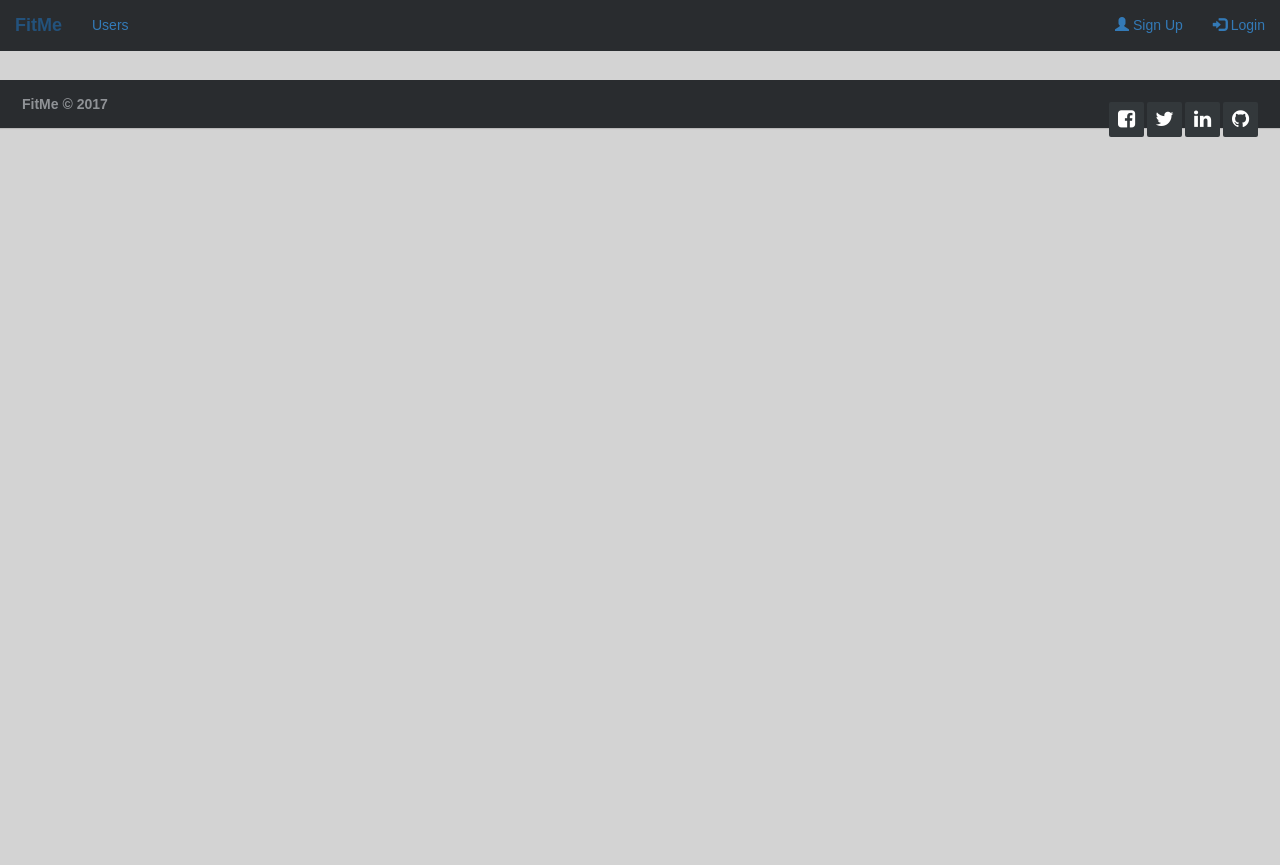
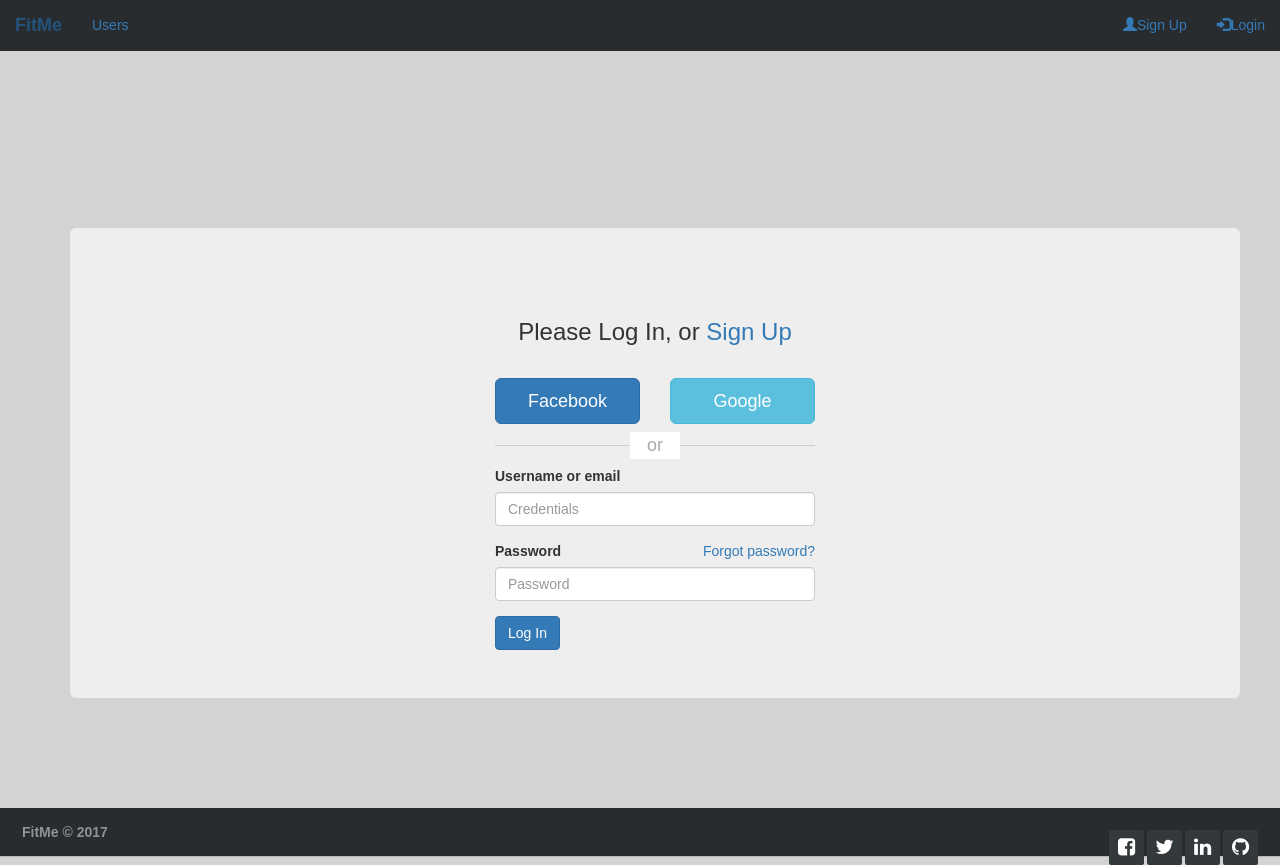
Before and after one commit to rgnrlthbrk/FitMeFrontEnd, an Angular app: page /login in a window 1280 px wide. Before the commit this address led to /. Before the commit the page ends 800 px from the top, so only its background shows below. Built offline with nearby package versions, Linux system fonts and the light colour scheme.

Commit message:
0.2
Login + Registration form design

```diff
--- a/src/app/pages/bar/header/navigation.component.html
+++ b/src/app/pages/bar/header/navigation.component.html
@@ -8,8 +8,8 @@
       <li><a routerLink="/users">Users</a></li>
     </ul>
     <ul class="nav navbar-nav navbar-right">
-      <li><a routerLink="/home"><span class="glyphicon glyphicon-user"></span> Sign Up</a></li>
-      <li><a routerLink="/home"><span class="glyphicon glyphicon-log-in"></span> Login</a></li>
+      <li><a routerLink="/registration"><span class="glyphicon glyphicon-user"></span>Sign Up</a></li>
+      <li><a routerLink="/login"><span class="glyphicon glyphicon-log-in"></span>Login</a></li>
     </ul>
   </div>
 </nav>
--- /dev/null
+++ b/src/app/pages/form_login/LoginBean.ts
@@ -0,0 +1,71 @@
+export class LoginBean {
+  get google(): string {
+    return this._google;
+  }
+
+  get facebook(): string {
+    return this._facebook;
+  }
+
+  get signup(): string {
+    return this._signup;
+  }
+
+  get login(): string {
+    return this._login;
+  }
+
+  get credentials(): string {
+    return this._credentials;
+  }
+
+  get forgottenpassword(): string {
+    return this._forgottenpassword;
+  }
+
+  get btnlogin(): string {
+    return this._btnlogin;
+  }
+
+  get or(): string {
+    return this._or;
+  }
+
+  get password(): string {
+    return this._password;
+  }
+
+  get placeholdercredentials(): string {
+    return this._placeholdercredentials;
+  }
+
+  get placeholderpassword(): string {
+    return this._placeholderpassword;
+  }
+
+  private _login: string;
+  private _signup: string;
+  private _facebook: string;
+  private _google: string;
+  private _credentials: string;
+  private _forgottenpassword: string;
+  private _btnlogin: string;
+  private _or: string;
+  private _password: string;
+  private _placeholdercredentials: string;
+  private _placeholderpassword: string;
+
+  constructor() {
+    this._login                  = 'Please Log In, or ';
+    this._signup                 = 'Sign Up';
+    this._facebook               = 'Facebook';
+    this._google                 = 'Google';
+    this._credentials            = 'Username or email';
+    this._password               = 'Password';
+    this._forgottenpassword      = 'Forgot password?';
+    this._btnlogin               = 'Log In';
+    this._or                     = 'or';
+    this._placeholdercredentials = 'Credentials';
+    this._placeholderpassword    = 'Password';
+  }
+}
--- a/src/app/pages/form_login/login.component.css
+++ b/src/app/pages/form_login/login.component.css
@@ -1,107 +1,40 @@
-.panel-login {
-  border-color: #ccc;
-  -webkit-box-shadow: 0px 2px 3px 0px rgba(0, 0, 0, 0.2);
-  -moz-box-shadow: 0px 2px 3px 0px rgba(0, 0, 0, 0.2);
-  box-shadow: 0px 2px 3px 0px rgba(0, 0, 0, 0.2);
+body {
+  padding-top: 15px;
+  font-size: 12px
 }
-
-.panel-login > .panel-heading {
-  color: #00415d;
+.container{
+  padding-top: 20%;
+}
+.main {
+  max-width: 320px;
+  margin: 0 auto;
+}
+.login-or {
+  position: relative;
+  font-size: 18px;
+  color: #aaa;
+  margin-top: 10px;
+  margin-bottom: 10px;
+  padding-top: 10px;
+  padding-bottom: 10px;
+}
+.span-or {
+  display: block;
+  position: absolute;
+  left: 50%;
+  top: -2px;
+  margin-left: -25px;
   background-color: #fff;
-  border-color: #fff;
+  width: 50px;
   text-align: center;
 }
-
-.panel-login > .panel-heading a {
-  text-decoration: none;
-  color: #666;
-  font-weight: bold;
-  font-size: 15px;
-  -webkit-transition: all 0.1s linear;
-  -moz-transition: all 0.1s linear;
-  transition: all 0.1s linear;
+.hr-or {
+  background-color: #cdcdcd;
+  height: 1px;
+  margin-top: 0px !important;
+  margin-bottom: 0px !important;
 }
-
-.panel-login > .panel-heading a.active {
-  color: #029f5b;
-  font-size: 18px;
+h3 {
+  text-align: center;
+  line-height: 300%;
 }
-
-.panel-login > .panel-heading hr {
-  margin-top: 10px;
-  margin-bottom: 0px;
-  clear: both;
-  border: 0;
-  height: 1px;
-  background-image: -webkit-linear-gradient(left, rgba(0, 0, 0, 0), rgba(0, 0, 0, 0.15), rgba(0, 0, 0, 0));
-  background-image: -moz-linear-gradient(left, rgba(0, 0, 0, 0), rgba(0, 0, 0, 0.15), rgba(0, 0, 0, 0));
-  background-image: -ms-linear-gradient(left, rgba(0, 0, 0, 0), rgba(0, 0, 0, 0.15), rgba(0, 0, 0, 0));
-  background-image: -o-linear-gradient(left, rgba(0, 0, 0, 0), rgba(0, 0, 0, 0.15), rgba(0, 0, 0, 0));
-}
-
-.panel-login input[type="text"], .panel-login input[type="email"], .panel-login input[type="password"] {
-  height: 45px;
-  border: 1px solid #ddd;
-  font-size: 16px;
-  -webkit-transition: all 0.1s linear;
-  -moz-transition: all 0.1s linear;
-  transition: all 0.1s linear;
-}
-
-.panel-login input:hover,
-.panel-login input:focus {
-  outline: none;
-  -webkit-box-shadow: none;
-  -moz-box-shadow: none;
-  box-shadow: none;
-  border-color: #ccc;
-}
-
-.btn-login {
-  background-color: #59B2E0;
-  outline: none;
-  color: #fff;
-  font-size: 14px;
-  height: auto;
-  font-weight: normal;
-  padding: 14px 0;
-  text-transform: uppercase;
-  border-color: #59B2E6;
-}
-
-.btn-login:hover,
-.btn-login:focus {
-  color: #fff;
-  background-color: #53A3CD;
-  border-color: #53A3CD;
-}
-
-.forgot-password {
-  text-decoration: underline;
-  color: #888;
-}
-
-.forgot-password:hover,
-.forgot-password:focus {
-  text-decoration: underline;
-  color: #666;
-}
-
-.btn-register {
-  background-color: #1CB94E;
-  outline: none;
-  color: #fff;
-  font-size: 14px;
-  height: auto;
-  font-weight: normal;
-  padding: 14px 0;
-  text-transform: uppercase;
-  border-color: #1CB94A;
-}
-
-.btn-register:hover,
-.btn-register:focus {
-  color: #fff;
-  background-color: #1CA347;
-  border-color: #1CA347;
-}
--- a/src/app/pages/form_login/login.component.html
+++ b/src/app/pages/form_login/login.component.html
@@ -1,45 +1,35 @@
-<form id="login-form" action="\" method="post" role="form"
-      style="display: block;">
-  <div class="form-group">
-    <input type="text" name="username" id="username" tabindex="1" class="form-control"
-           placeholder="Username" value="">
-  </div>
-  <div class="form-group">
-    <input type="password" name="password" id="password" tabindex="2" class="form-control"
-           placeholder="Password">
-  </div>
-  <div class="form-group text-center">
-    <input type="checkbox" tabindex="3" class="" name="remember" id="remember">
-    <label for="remember"> Remember Me</label>
-  </div>
-  <div class="form-group">
-    <div class="row">
-      <div class="col-sm-6 col-sm-offset-3">
-        <input type="submit" name="login-submit" id="login-submit" tabindex="4"
-               class="form-control btn btn-login" value="Log In">
+<div class="container">
+  <div class="row">
+    <div class="jumbotron">
+      <div class="main">
+        <h3>{{loginBean.login}}<a routerLink="/registration">{{ loginBean.signup }}</a></h3>
+        <div class="row">
+          <div class="col-xs-6 col-sm-6 col-md-6">
+            <a href="#" class="btn btn-lg btn-primary btn-block">{{ loginBean.facebook }}</a>
+          </div>
+          <div class="col-xs-6 col-sm-6 col-md-6">
+            <a href="#" class="btn btn-lg btn-info btn-block">{{ loginBean.google }}</a>
+          </div>
+        </div>
+        <div class="login-or">
+          <hr class="hr-or">
+          <span class="span-or">{{ loginBean.or }}</span>
+        </div>
+        <form role="form" action="\home" method="post" >
+          <div class="form-group">
+            <label for="inputUsernameEmail">{{ loginBean.credentials }}</label>
+            <input type="text" class="form-control" id="inputUsernameEmail" placeholder="{{ loginBean.placeholdercredentials }}">
+          </div>
+          <div class="form-group">
+            <a class="pull-right" href="#">{{ loginBean.forgottenpassword }}</a>
+            <label for="inputPassword">{{ loginBean.password }}</label>
+            <input type="password" class="form-control" id="inputPassword" placeholder="{{ loginBean.placeholderpassword }}">
+          </div>
+          <button type="submit" class="btn btn btn-primary">
+            {{ loginBean.btnlogin }}
+          </button>
+        </form>
       </div>
     </div>
   </div>
-  <div class="form-group">
-    <div class="row">
-      <div class="col-lg-12">
-        <div class="text-center">
-          <a href="\forgottenPassword" tabindex="5" class="forgot-password">Forgot Password?</a>
-        </div>
-      </div>
-    </div>
-  </div>
-</form>
-
-
-<!--
-  <div class="list list-inset">
-    <label class="item item-input">
-      <input type="text" placeholder="Username" ng-model="data.username">
-    </label>
-    <label class="item item-input">
-      <input type="password" placeholder="Password" ng-model="data.password">
-    </label>
-  </div>
-  <button class="button button-block button-calm" ng-click="login()">Login</button>
--->
+</div>
--- /dev/null
+++ b/src/app/pages/form_registration/RegistrationBean.ts
@@ -0,0 +1,41 @@
+export class RegistrationBean {
+  get placeholderusername(): string {
+    return this._placeholderusername;
+  }
+
+  get placeholderemail(): string {
+    return this._placeholderemail;
+  }
+
+  get placeholderpassword(): string {
+    return this._placeholderpassword;
+  }
+
+  get placeholderconfirmPassword(): string {
+    return this._placeholderconfirmPassword;
+  }
+
+  get submit(): string {
+    return this._submit;
+  }
+
+  get title(): string {
+    return this._title;
+  }
+
+  private _placeholderusername: string;
+  private _placeholderemail: string;
+  private _placeholderpassword: string;
+  private _placeholderconfirmPassword: string;
+  private _submit: string;
+  private _title: string;
+
+  constructor() {
+    this._title                      = 'Please register';
+    this._placeholderusername        = 'Username';
+    this._placeholderemail           = 'E-mail';
+    this._placeholderpassword        = 'Password';
+    this._placeholderconfirmPassword = 'Confirm password';
+    this._submit                     = 'Submit';
+  }
+}
--- a/src/app/pages/form_registration/registration.component.css
+++ b/src/app/pages/form_registration/registration.component.css
@@ -0,0 +1,11 @@
+body {
+  padding-top: 15px;
+  font-size: 12px
+}
+.container{
+  padding-top: 20%;
+}
+.main {
+  max-width: 320px;
+  margin: 0 auto;
+}
--- a/src/app/pages/form_registration/registration.component.html
+++ b/src/app/pages/form_registration/registration.component.html
@@ -1,26 +1,31 @@
+<div class="container">
+  <div class="row">
+    <div class="jumbotron">
+      <div class="main">
+        <h3>{{ registrationBean.title }}</h3>
         <form id="register-form" action="\login" method="post" role="form">
           <div class="form-group">
             <input type="text" name="username" id="username" tabindex="1" class="form-control"
-           placeholder="Username" value="">
+                   placeholder="{{ registrationBean.placeholderusername }}" value="">
           </div>
           <div class="form-group">
             <input type="email" name="email" id="email" tabindex="1" class="form-control"
-           placeholder="Email Address" value="">
+                   placeholder="{{ registrationBean.placeholderemail }}" value="">
           </div>
           <div class="form-group">
             <input type="password" name="password" id="password" tabindex="2" class="form-control"
-           placeholder="Password">
+                   placeholder="{{ registrationBean.placeholderpassword }}">
           </div>
           <div class="form-group">
             <input type="password" name="confirm-password" id="confirm-password" tabindex="2" class="form-control"
-           placeholder="Confirm Password">
+                   placeholder="{{ registrationBean.placeholderconfirmPassword }}">
           </div>
           <div class="form-group">
-    <div class="row">
-      <div class="col-sm-6 col-sm-offset-3">
-        <input type="submit" name="register-submit" id="register-submit" tabindex="4"
-               class="form-control btn btn-register" value="Register Now">
+              <button type="submit" class="btn btn btn-primary" value="Register Now">{{ registrationBean.submit }}
+              </button>
+          </div>
+        </form>
       </div>
     </div>
   </div>
-</form>
+</div>
--- a/src/app/pages/form_registration/registration.component.ts
+++ b/src/app/pages/form_registration/registration.component.ts
@@ -1,13 +1,15 @@
 import { Component } from '@angular/core';
+import { RegistrationBean } from './RegistrationBean';
 
 @Component({
   selector:    'registration-custom',
   templateUrl: './registration.component.html',
-  styleUrls:   [ './registration.component.css' ]
+  styleUrls:   [ './registration.component.css' ],
+  providers:   [ RegistrationBean ]
 })
 
 export class RegistrationComponent {
-  constructor() {
+  constructor(public registrationBean: RegistrationBean) {
   }
 
 }
```
Also changed, not shown: src/app/app-routing.ts (+6 -3 lines), src/app/app.module.ts (+5 -2 lines), src/app/bean/user.ts (added, +8 -0 lines), src/app/pages/form_login/login.component.ts (+5 -3 lines). Lines whose indentation alone changed are shown as unchanged.
